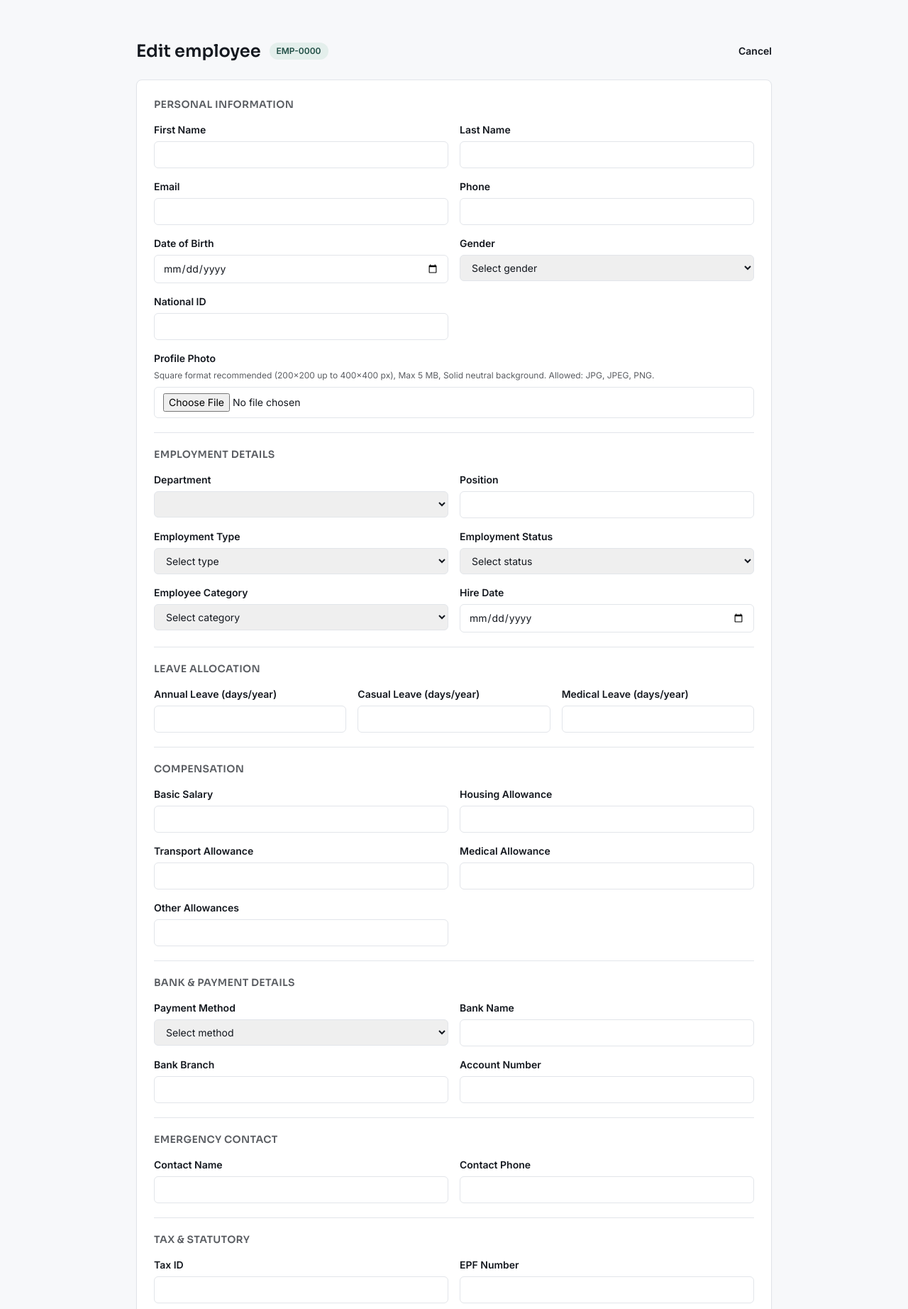
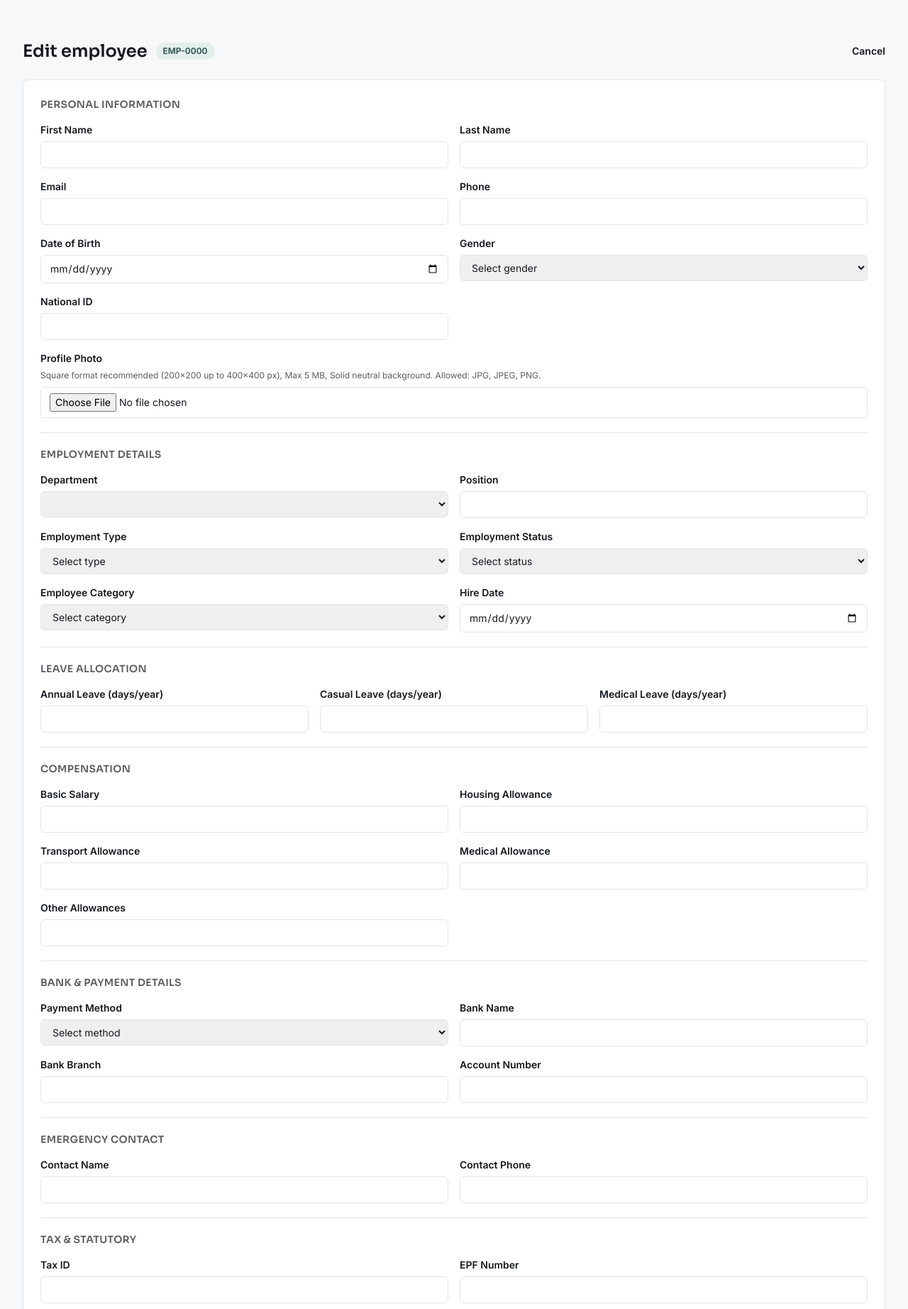
Before and after one commit to RoshD-08/employee_crud, a Python web app: template templates/edit_employee.html in a window 1280 px wide. Shown: the part 76-1920 px from the top of the page at 71% size. Run offline with Jinja, Linux system fonts and the light colour scheme; the template is opened without the code that fills it, so the values that code supplies are empty; some libraries are stand-ins or nearby versions.

Commit message:
edit employee view edit

```diff
--- a/templates/edit_employee.html
+++ b/templates/edit_employee.html
@@ -1,7 +1,7 @@
 {% extends 'base.html' %}
 
 {% block content %}
-<div class="max-w-4xl mx-auto py-6">
+<div class="w-full py-6">
   <div class="flex items-center justify-between mb-6">
     <div class="flex items-center gap-3">
       <h1 class="text-2xl font-display font-semibold text-ink">Edit employee</h1>
```
